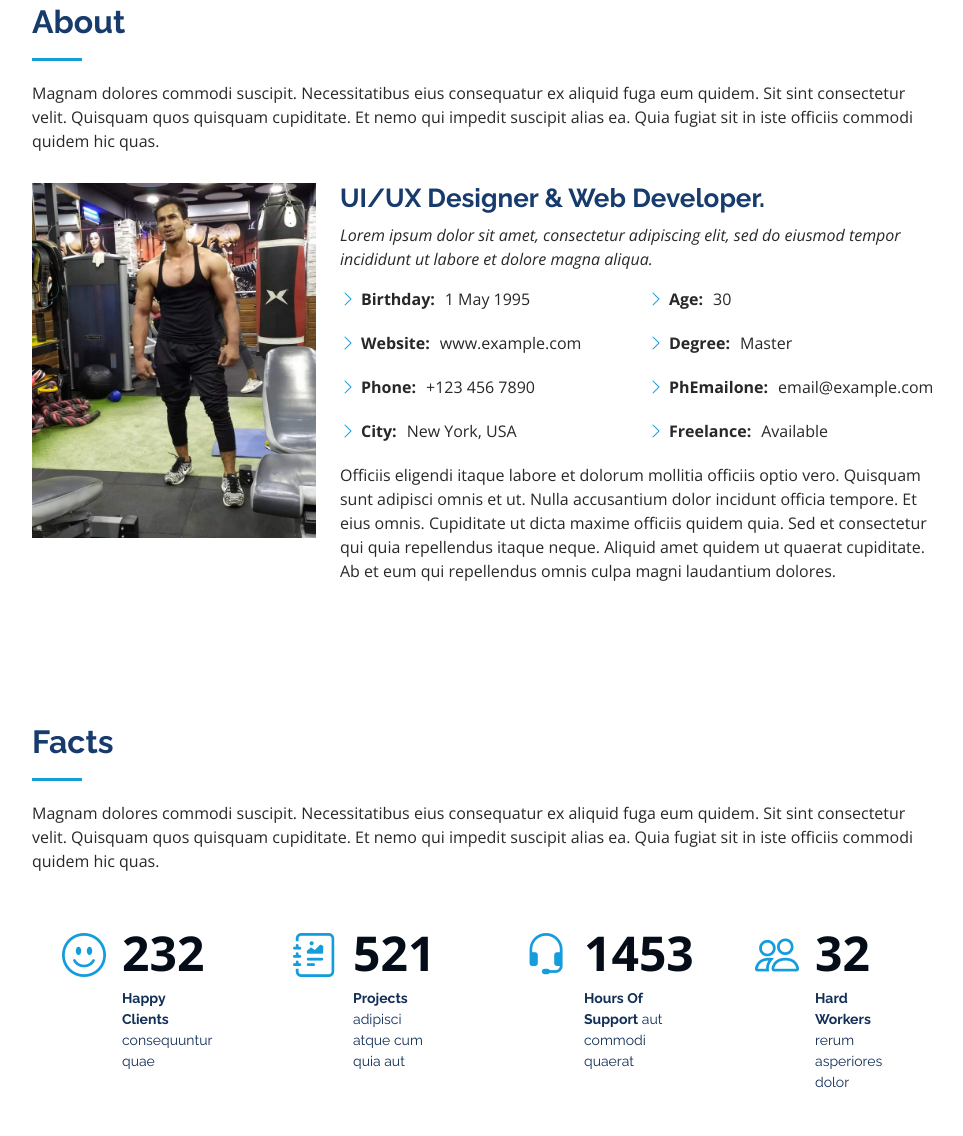
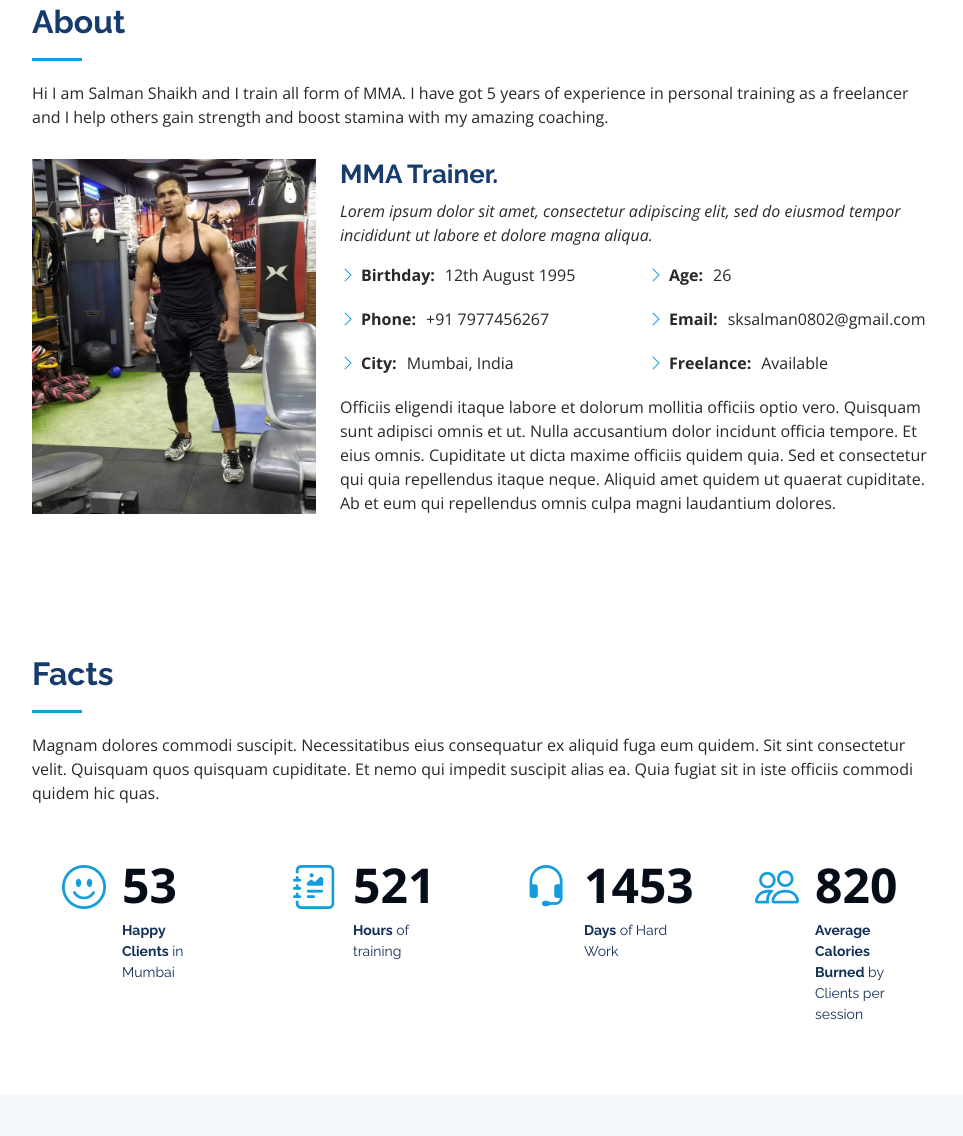
Before and after one commit to neilkapadia7/salman-mma, a plain HTML site: page index.html in a window 1280 px wide. Shown: the part 867-2003 px from the top of the page, without its empty margins (308-1271 px from the left). Drawn offline with nearby package versions, Linux system fonts and the light colour scheme.

Commit message:
content changes

```diff
--- a/index.html
+++ b/index.html
@@ -56,8 +56,8 @@
             <a href="#" class="twitter"><i class="bx bxl-twitter"></i></a>
             <a href="#" class="facebook"><i class="bx bxl-facebook"></i></a>
             <a href="#" class="instagram"><i class="bx bxl-instagram"></i></a>
-            <a href="#" class="google-plus"><i class="bx bxl-skype"></i></a>
-            <a href="#" class="linkedin"><i class="bx bxl-linkedin"></i></a>
+            <!-- <a href="#" class="google-plus"><i class="bx bxl-skype"></i></a>
+            <a href="#" class="linkedin"><i class="bx bxl-linkedin"></i></a> -->
           </div>
         </div>
 
@@ -73,11 +73,11 @@
                 ><i class="bx bx-user"></i> <span>About</span></a
               >
             </li>
-            <li>
+            <!-- <li>
               <a href="#resume" class="nav-link scrollto"
                 ><i class="bx bx-file-blank"></i> <span>Resume</span></a
               >
-            </li>
+            </li> -->
             <li>
               <a href="#portfolio" class="nav-link scrollto"
                 ><i class="bx bx-book-content"></i> <span>Portfolio</span></a
@@ -124,10 +124,7 @@
           <div class="section-title">
             <h2>About</h2>
             <p>
-              Magnam dolores commodi suscipit. Necessitatibus eius consequatur
-              ex aliquid fuga eum quidem. Sit sint consectetur velit. Quisquam
-              quos quisquam cupiditate. Et nemo qui impedit suscipit alias ea.
-              Quia fugiat sit in iste officiis commodi quidem hic quas.
+              Hi I am Salman Shaikh and I train all form of MMA. I have got 5 years of experience in personal training as a freelancer and I help others gain strength and boost stamina with my amazing coaching.
             </p>
           </div>
 
@@ -136,7 +133,7 @@
               <img src="statics/FB_IMG_1614074649122.jpg" class="img-fluid" alt="" />
             </div>
             <div class="col-lg-8 pt-4 pt-lg-0 content" data-aos="fade-left">
-              <h3>UI/UX Designer &amp; Web Developer.</h3>
+              <h3>MMA Trainer.</h3>
               <p class="fst-italic">
                 Lorem ipsum dolor sit amet, consectetur adipiscing elit, sed do
                 eiusmod tempor incididunt ut labore et dolore magna aliqua.
@@ -146,19 +143,19 @@
                   <ul>
                     <li>
                       <i class="bi bi-chevron-right"></i>
-                      <strong>Birthday:</strong> <span>1 May 1995</span>
+                      <strong>Birthday:</strong> <span>12th August 1995</span>
+                    </li>
+                    <!-- <li>
+                      <i class="bi bi-chevron-right"></i>
+                      <strong>Website:</strong> <span>www.example.com</span>
+                    </li> -->
+                    <li>
+                      <i class="bi bi-chevron-right"></i>
+                      <strong>Phone:</strong> <span>+91 7977456267</span>
                     </li>
                     <li>
                       <i class="bi bi-chevron-right"></i>
-                      <strong>Website:</strong> <span>www.example.com</span>
-                    </li>
-                    <li>
-                      <i class="bi bi-chevron-right"></i>
-                      <strong>Phone:</strong> <span>+123 456 7890</span>
-                    </li>
-                    <li>
-                      <i class="bi bi-chevron-right"></i>
-                      <strong>City:</strong> <span>New York, USA</span>
+                      <strong>City:</strong> <span>Mumbai, India</span>
                     </li>
                   </ul>
                 </div>
@@ -166,16 +163,16 @@
                   <ul>
                     <li>
                       <i class="bi bi-chevron-right"></i> <strong>Age:</strong>
-                      <span>30</span>
+                      <span>26</span>
                     </li>
+                    <!-- <li>
+                      <i class="bi bi-chevron-right"></i>
+                      <strong>Degree:</strong> <span>Master</span>
+                    </li> -->
                     <li>
                       <i class="bi bi-chevron-right"></i>
-                      <strong>Degree:</strong> <span>Master</span>
-                    </li>
-                    <li>
-                      <i class="bi bi-chevron-right"></i>
-                      <strong>PhEmailone:</strong>
-                      <span>email@example.com</span>
+                      <strong>Email:</strong>
+                      <span>sksalman0802@gmail.com</span>
                     </li>
                     <li>
                       <i class="bi bi-chevron-right"></i>
@@ -221,11 +218,11 @@
                 <i class="bi bi-emoji-smile"></i>
                 <span
                   data-purecounter-start="0"
-                  data-purecounter-end="232"
+                  data-purecounter-end="53"
                   data-purecounter-duration="1"
                   class="purecounter"
                 ></span>
-                <p><strong>Happy Clients</strong> consequuntur quae</p>
+                <p><strong>Happy Clients</strong> in Mumbai</p>
               </div>
             </div>
 
@@ -242,7 +239,7 @@
                   data-purecounter-duration="1"
                   class="purecounter"
                 ></span>
-                <p><strong>Projects</strong> adipisci atque cum quia aut</p>
+                <p><strong>Hours</strong> of training</p>
               </div>
             </div>
 
@@ -259,7 +256,7 @@
                   data-purecounter-duration="1"
                   class="purecounter"
                 ></span>
-                <p><strong>Hours Of Support</strong> aut commodi quaerat</p>
+                <p><strong>Days</strong> of Hard Work</p>
               </div>
             </div>
 
@@ -272,11 +269,11 @@
                 <i class="bi bi-people"></i>
                 <span
                   data-purecounter-start="0"
-                  data-purecounter-end="32"
+                  data-purecounter-end="820"
                   data-purecounter-duration="1"
                   class="purecounter"
                 ></span>
-                <p><strong>Hard Workers</strong> rerum asperiores dolor</p>
+                <p><strong>Average Calories Burned</strong> by Clients per session</p>
               </div>
             </div>
           </div>
@@ -385,7 +382,7 @@
       <!-- End Skills Section -->
 
       <!-- ======= Resume Section ======= -->
-      <section id="resume" class="resume">
+      <!-- <section id="resume" class="resume">
         <div class="container">
           <div class="section-title">
             <h2>Resume</h2>
@@ -491,7 +488,7 @@
             </div>
           </div>
         </div>
-      </section>
+      </section> -->
       <!-- End Resume Section -->
 
       <!-- ======= Portfolio Section ======= -->
@@ -945,10 +942,7 @@
           <div class="section-title">
             <h2>Contact</h2>
             <p>
-              Magnam dolores commodi suscipit. Necessitatibus eius consequatur
-              ex aliquid fuga eum quidem. Sit sint consectetur velit. Quisquam
-              quos quisquam cupiditate. Et nemo qui impedit suscipit alias ea.
-              Quia fugiat sit in iste officiis commodi quidem hic quas.
+              Feel free to reach out for any queries related to training or booking a training session with me.
             </p>
           </div>
 
@@ -964,13 +958,13 @@
                 <div class="email">
                   <i class="bi bi-envelope"></i>
                   <h4>Email:</h4>
-                  <p>info@example.com</p>
+                  <p>sksalman0802@gmail.com</p>
                 </div>
 
                 <div class="phone">
                   <i class="bi bi-phone"></i>
                   <h4>Call:</h4>
-                  <p>+1 5589 55488 55s</p>
+                  <p>+91 7977456267</p>
                 </div>
 
                 <iframe
```
